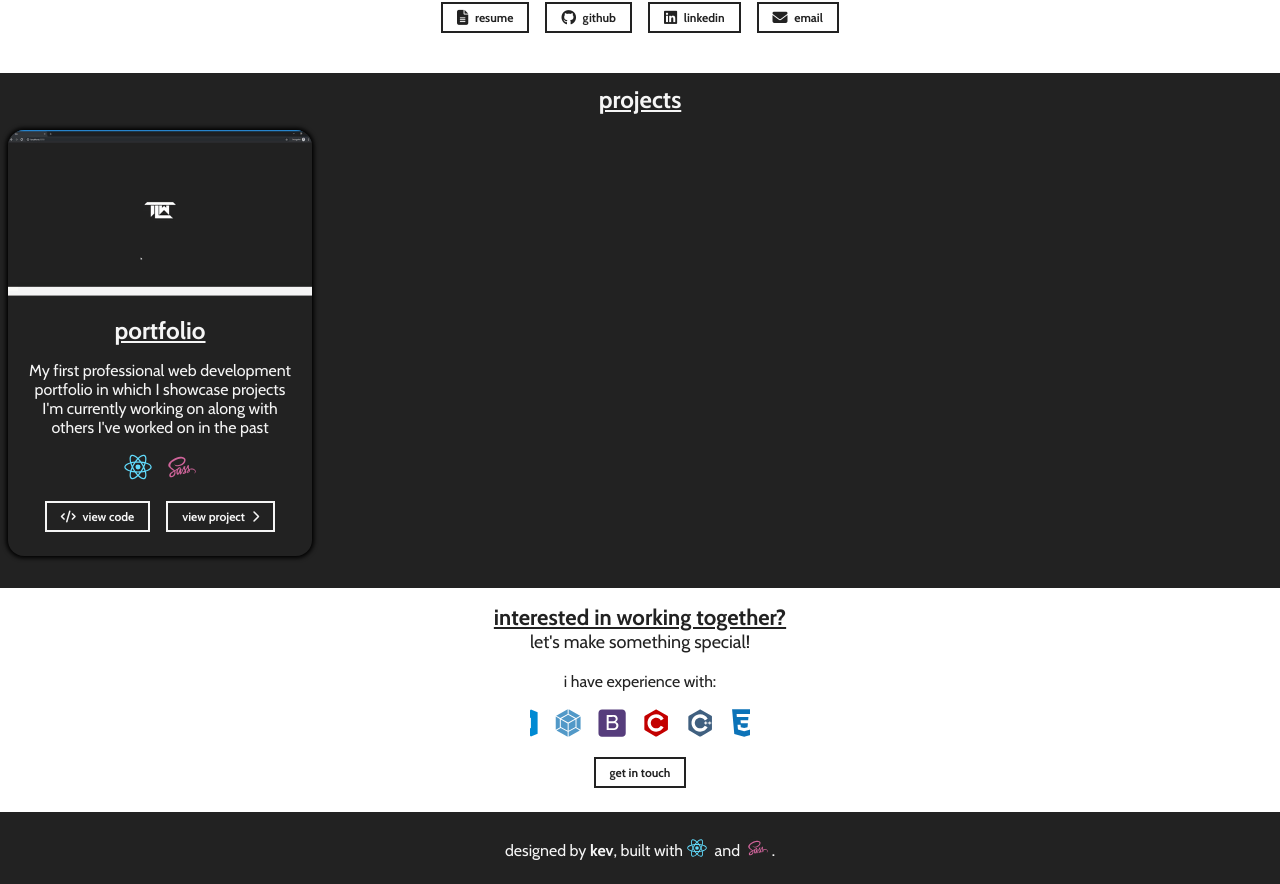
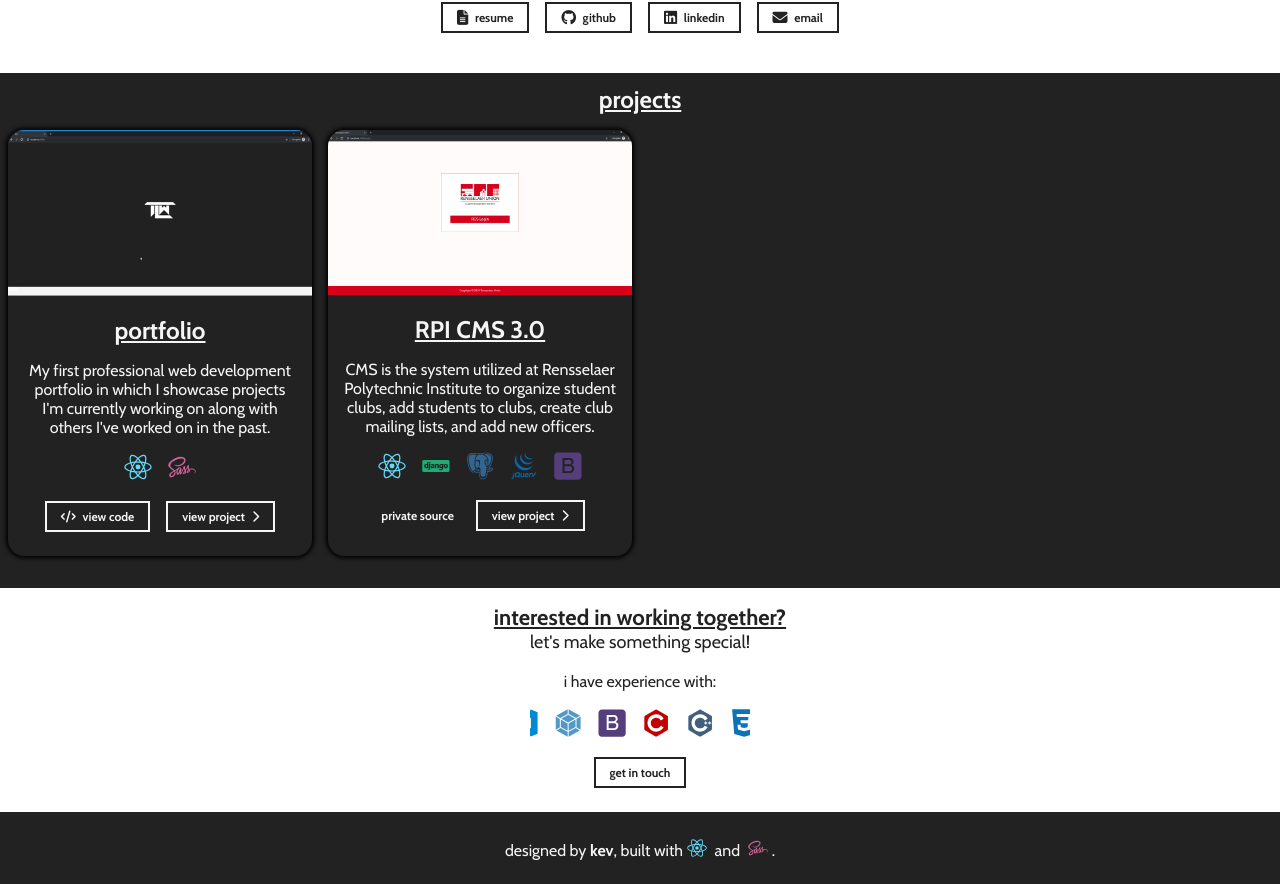
Before and after one commit to KevTLW/portfolio, a React (Create React App) app: page / in a window 1280 px wide. Shown: the part 1078-1962 px from the top of the page. Built offline with nearby package versions, Linux system fonts and the light colour scheme.

Commit message:
Added CMS project

```diff
--- a/src/resources/personal/projects.js
+++ b/src/resources/personal/projects.js
@@ -1,11 +1,19 @@
 const projects = [
   {
     name: 'portfolio',
-    desc: 'My first professional web development portfolio in which I showcase projects I\'m currently working on along with others I\'ve worked on in the past',
+    desc: 'My first professional web development portfolio in which I showcase projects I\'m currently working on along with others I\'ve worked on in the past.',
     demo: require('../images/portfolio.gif'),
     site: 'https://kevtlw.github.io/',
     source: 'https://github.com/KevTLW/kevtlw.github.io/',
     stack: ['React', 'Sass']
+  },
+  {
+    name: 'RPI CMS 3.0',
+    desc: 'CMS is the system utilized at Rensselaer Polytechnic Institute to organize student clubs, add students to clubs, create club mailing lists, and add new officers.',
+    demo: require('../images/cms.png'),
+    site: 'https://cms.union.rpi.edu/',
+    source: null,
+    stack: ['React', 'Django', 'PostgreSQL', 'jQuery', 'Bootstrap']
   }
 ];
 
```
Also changed, not shown: src/resources/images/cms.png (added).
